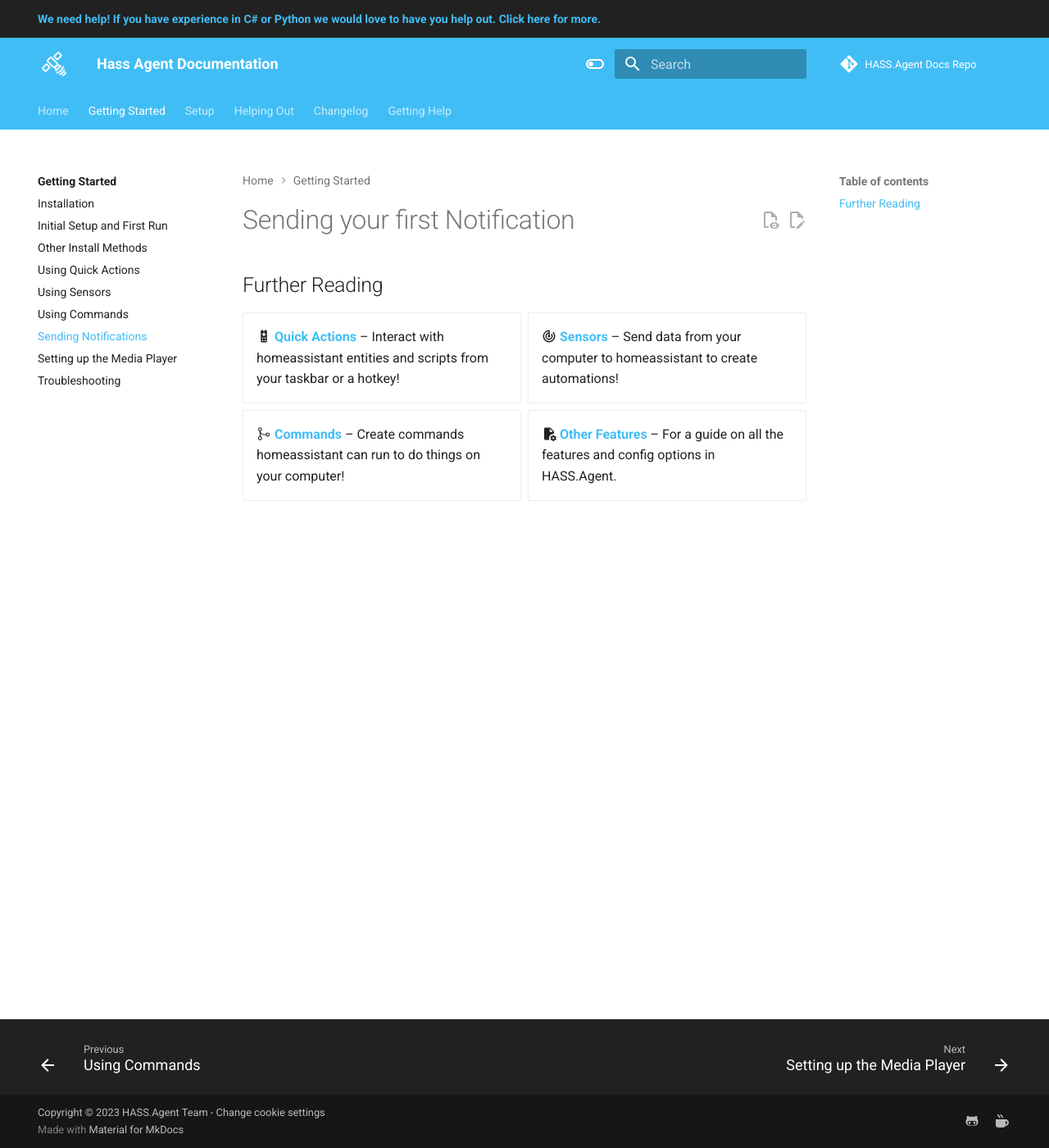
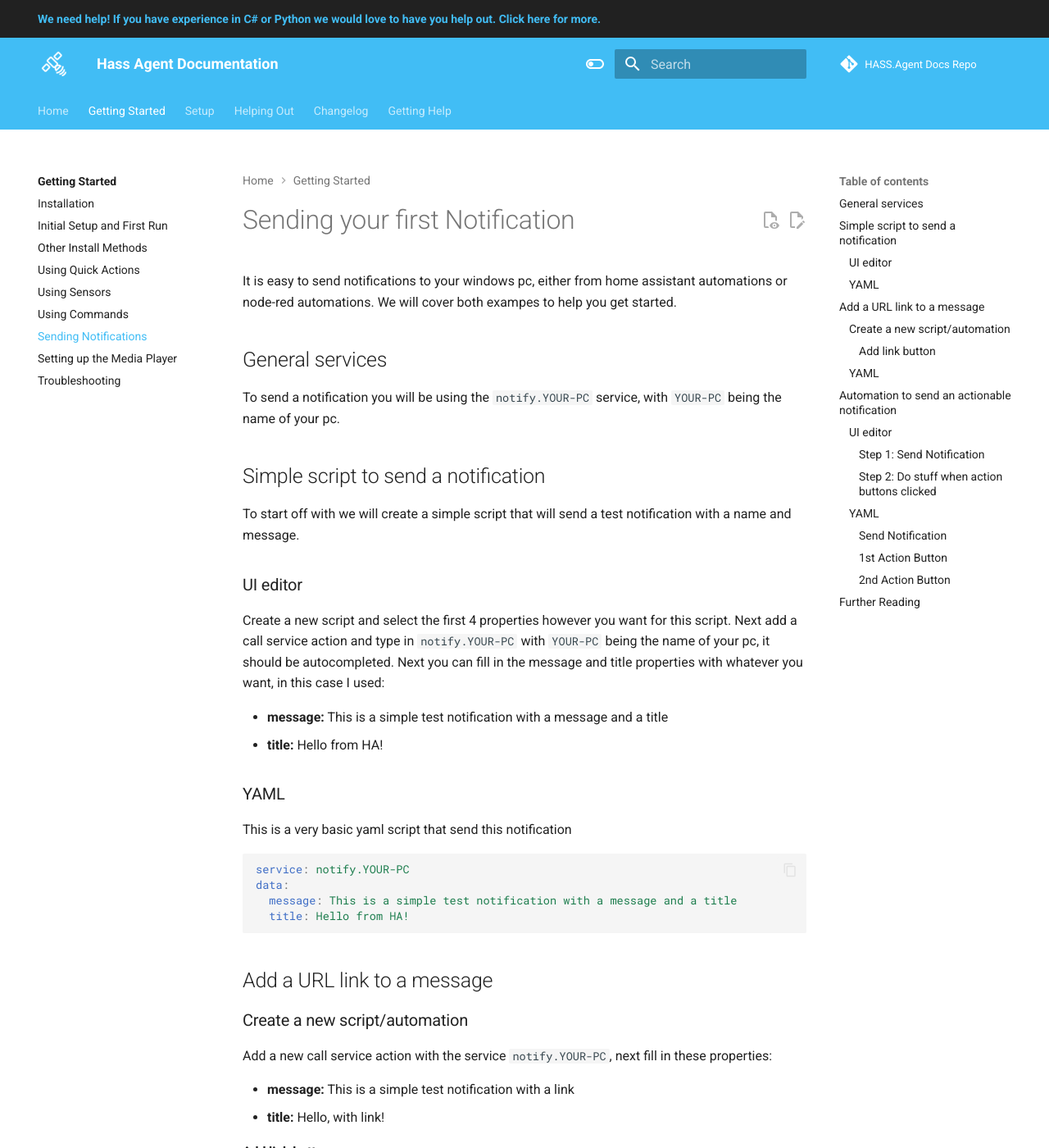
Before and after one commit to hass-agent/HASS.Agent-Documentation, an MkDocs documentation site: the page built from docs/getting-started/notifications.md, in a window 1280 px wide and 1400 px high. Shown: the whole window at 82% size. Built offline with MkDocs 1.6.1 and Material for MkDocs 9.7.7, drawn with Linux system fonts in a browser that asks for light colours; a script that is not in the unit is left out; comment, search, counter and statistics services are not loaded; the version menu is left out; some of the changed text lies outside the part shown.

Commit message:
Create Notifications page

````diff
--- a/docs/getting-started/notifications.md
+++ b/docs/getting-started/notifications.md
@@ -1,4 +1,179 @@
 # Sending your first Notification
+
+It is easy to send notifications to your windows pc, either from home assistant automations or node-red automations. We will cover both exampes to help you get started.
+
+## General services
+
+To send a notification you will be using the `notify.YOUR-PC` service, with `YOUR-PC` being the name of your pc.
+
+## Simple script to send a notification
+
+To start off with we will create a simple script that will send a test notification with a name and message.
+
+### UI editor
+
+Create a new script and select the first 4 properties however you want for this script. Next add a call service action and type in `notify.YOUR-PC` with `YOUR-PC` being the name of your pc, it should be autocompleted. Next you can fill in the message and title properties with whatever you want, in this case I used:
+
+- **message:** This is a simple test notification with a message and a title
+- **title:** Hello from HA!
+
+### YAML
+
+This is a very basic yaml script that send this notification
+
+```yaml
+service: notify.YOUR-PC
+data:
+  message: This is a simple test notification with a message and a title
+  title: Hello from HA!
+```
+
+## Add a URL link to a message
+
+### Create a new script/automation
+
+Add a new call service action with the service `notify.YOUR-PC`, next fill in these properties:
+
+- **message:** This is a simple test notification with a link
+- **title:** Hello, with link!
+
+#### Add link button
+
+Fill in the data field with these lines:
+
+```yaml
+actions:
+  - action: "openuri"
+    title: "Open Link"
+    uri: https://hass-agent.io
+```
+
+### YAML
+
+```yaml
+alias: New Script
+sequence:
+  - service: notify.YOUR-PC
+    data:
+      message: This is a simple test notification with a message and a title
+      title: Hello from HA!
+      data:
+        actions:
+          - action: openuri
+            title: Open Link
+            uri: https://hass-agent.io
+```
+
+## Automation to send an actionable notification
+
+This notification will warn the user about their vaccuum being full and will include two buttons that ask the user for input on whether to pause or go home.
+
+Because these are a lot more complicated, this guide will not explain anything that we are configuring. If you need info on that checkout the [setup](../setup/notifications.md) page.
+
+### UI editor
+
+#### Step 1: Send Notification
+
+Create a new automation and create a trigger when your vacuum is full.
+
+Next add an action that sends a notification like above, fill in the message properties the same. Mine looks like this:
+
+**Call Service**
+
+- **Service:** `notify.YOUR-PC`
+- **message:** The vacuum is full and needs emptying, do you want to pause it or send it home?
+- **title:** Vacuum Full!
+- **data:** Here you need to fill in the following lines:
+
+```yaml
+actions:
+  - action: "pause"
+    title: "Pause"
+  - action: "home"
+    title: "Go Home"
+```
+
+#### Step 2: Do stuff when action buttons clicked
+
+Create 2 new automations with the following properties:
+
+##### 1st Action Button
+
+###### Trigger
+
+**Manual Event**
+
+- **Event Type:** `hass_agent_notifications`
+- **Event data:** `action: "pause"`
+
+###### Action
+
+Now put it an action to tell your vacuum to pause and your done with the first button in your notification.
+
+##### 2nd Action Button
+
+This one is almost the exact same as the previous one. Set the following properties as triggers and then add an action to tell your vacuum to dock/go home.
+
+**Manual Event**
+
+- **Event Type:** `hass_agent_notifications`
+- **Event data:** `action: "home"`
+
+### YAML
+
+If you prefer to use YAML a much more in depth guide is available in the setup section. Here are the 3 example automations that manage the vacuum if you want to test it out.
+
+#### Send Notification
+
+```yaml linenums="1" hl_lines="6" title="automations.yaml"
+description: ""
+mode: single
+trigger: []
+condition: []
+action:
+  - service: notify.YOUR-PC
+    data:
+      message: >-
+        The vacuum is full and needs emptying, do you want to pause it or send
+        it home?
+      title: Vacuum Full!
+      data:
+        actions:
+          - action: pause
+            title: Pause
+          - action: home
+            title: Go Home
+```
+
+You must switch the service in the highlighted line to `notify.` the name of your pc, you can find a selector on the left of the home assistant file editor.
+
+#### 1st Action Button
+
+```yaml linenums="1" title="automations.yaml"
+description: ""
+mode: single
+trigger:
+  - platform: event
+    event_type: hass_agent_notifications
+    event_data:
+      action: pause
+condition: []
+action: []
+```
+
+#### 2nd Action Button
+
+```yaml linenums="1" title="automations.yaml"
+description: ""
+mode: single
+trigger:
+  - platform: event
+    event_type: hass_agent_notifications
+    event_data:
+      action: pause
+condition: []
+action: []
+```
 
 ## Further Reading
 
@@ -7,6 +182,7 @@
 - :material-remote-tv: **[Quick Actions]** – Interact with homeassistant entities and scripts from your taskbar or a hotkey!
 - :material-radar: **[Sensors]** – Send data from your computer to homeassistant to create automations!
 - :octicons-git-merge-24: **[Commands]** – Create commands homeassistant can run to do things on your computer!
+- :material-cast: **[Media Player]** – Manage media on your computer and send text to speech!
 - :material-file-cog: **[Other Features]** – For a guide on all the features and config options in HASS.Agent.
 
 </div>
````
Also changed, not shown: other parts of docs/getting-started/notifications.md (+1 -0 lines).
